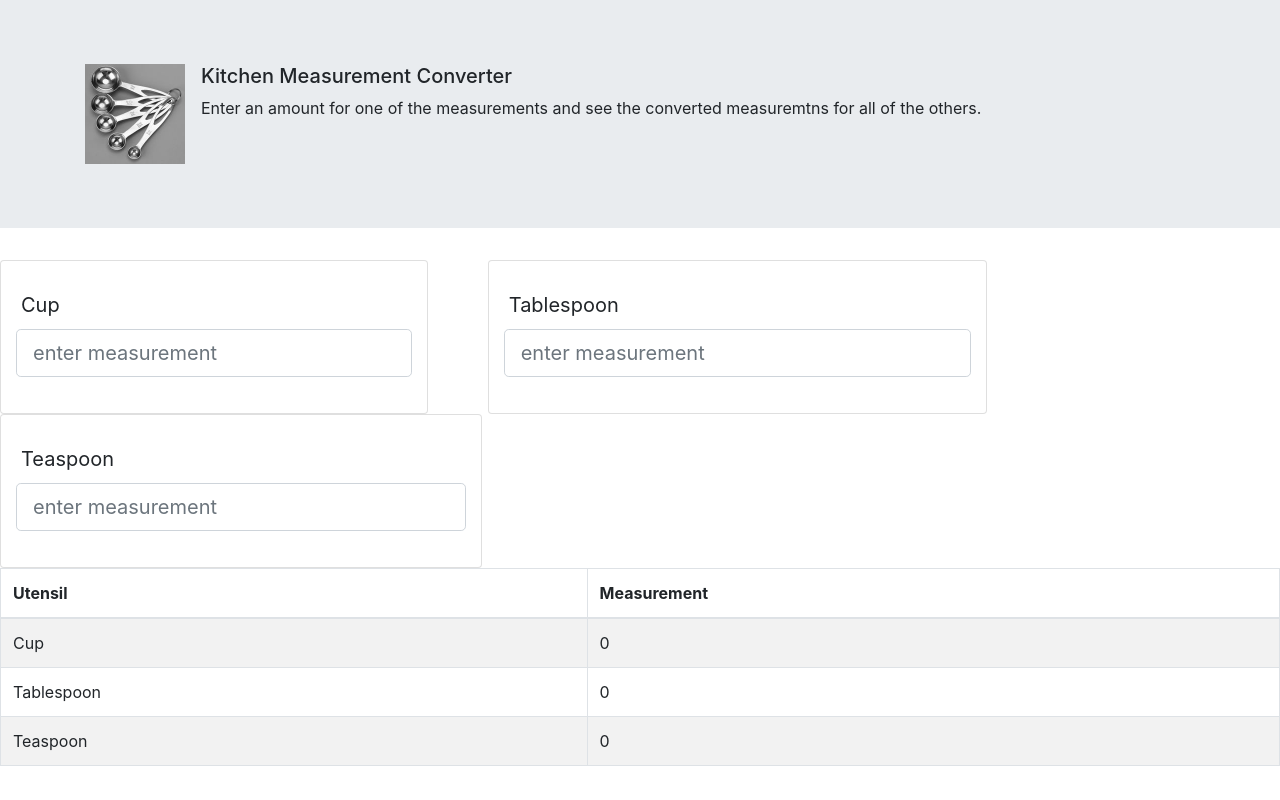
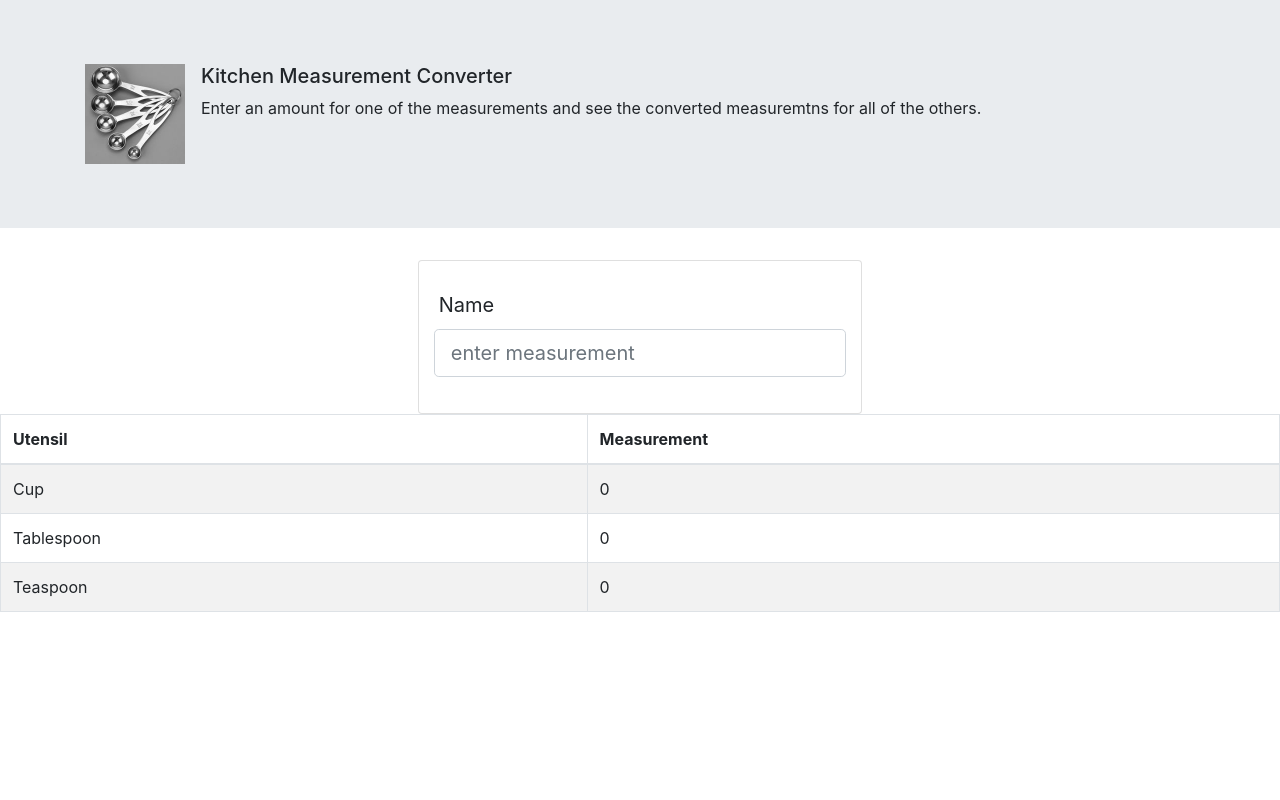
Before and after one commit to alexanderjessediaz/kitchen-measurement-converter, a React (Create React App) app: page / in a window 1280 px wide. Shown: the top 800 px of the page. Built offline with nearby package versions, Linux system fonts and the light colour scheme.

Commit message:
make UtensilCards into UtensilCard

```diff
--- a/src/App.js
+++ b/src/App.js
@@ -10,7 +10,7 @@ import Row from 'react-bootstrap/Row'
 // import Col from 'react-bootstrap/Col';
 import measuringspoons from './images/measuringspoons.jpg';
 import CalculationTable from "./components/CalculationTable";
-import UtensilCards from './components/UtensilCards';
+import UtensilCard from './components/UtensilCard';
 
 
 
@@ -18,7 +18,7 @@ import UtensilCards from './components/UtensilCards';
 class App extends Component {
 
   state = {
-    measurementTools: [
+    measurementUtensils: [
       {
         name: "Cup",
         measurement: 0
@@ -59,9 +59,9 @@ class App extends Component {
               </Container>
             </Jumbotron>
             <Row className="justify-content-md-center">
-                <UtensilCards/>
+                <UtensilCard measurementUtensils={this.state.measurementUtensils}/>
             </Row>
-            <CalculationTable/>
+            <CalculationTable measurementUtensils={this.state.measurementUtensils}/>
         </Container>
       </div>
 
--- /dev/null
+++ b/src/components/UtensilCard.js
@@ -0,0 +1,27 @@
+import React from 'react';
+
+import Card from 'react-bootstrap/Card';
+import Form from 'react-bootstrap/Form';
+
+function UtensilCard(props){
+    return (
+      <Card>
+        <Card.Body>
+        <Form.Group>
+          <Form.Row>
+            <Form.Label column="lg" md={5}>
+              Name
+            </Form.Label>
+              <Form.Control size="lg" id="cup" placeholder="enter measurement" />
+            </Form.Row>
+          </Form.Group>
+          <Card.Title>
+            <Card.Text>
+            </Card.Text>
+          </Card.Title>
+        </Card.Body>
+      </Card>
+    )
+}
+
+export default UtensilCard
--- a/src/components/UtensilCards.js
+++ /dev/null
@@ -1,70 +0,0 @@
-import React from 'react';
-import Col from 'react-bootstrap/Col';
-import CardDeck from 'react-bootstrap/CardDeck';
-import Card from 'react-bootstrap/Card';
-import Form from 'react-bootstrap/Form';
-
-function UtensilCards(props){
-    return (
-        <CardDeck >
-              <Col xs="auto">
-                <Card>
-                  <Card.Body>
-                  <Form.Group>
-                    <Form.Row>
-                      <Form.Label column="lg" md={5}>
-                       Cup
-                      </Form.Label>
-                        <Form.Control size="lg" id="cup" placeholder="enter measurement" />
-                      </Form.Row>
-                    </Form.Group>
-                    <Card.Title>
-                      <Card.Text>
-                      </Card.Text>
-                    </Card.Title>
-                  </Card.Body>
-                </Card>
-              </Col>
-              <Col xs="auto">
-                <Card>
-                  <Card.Body>
-                  <Form.Group>
-                    <Form.Row>
-                      <Form.Label column="lg" md={5}>
-                        Tablespoon
-                      </Form.Label>
-                        <Form.Control size="lg" id="cup" placeholder="enter measurement" />
-                      </Form.Row>
-                    </Form.Group>
-                    <Card.Title>
-                      <Card.Text>
-                      </Card.Text>
-                    </Card.Title>
-
-                  </Card.Body>
-                </Card>
-              </Col>
-              <Col xs="auto">
-                <Card>
-                  <Card.Body>
-                  <Form.Group>
-                    <Form.Row>
-                      <Form.Label column="lg" md={5}>
-                        Teaspoon
-                      </Form.Label>
-                        <Form.Control size="lg" id="cup" placeholder="enter measurement" />
-                      </Form.Row>
-                    </Form.Group>
-                    <Card.Title>
-                      <Card.Text>
-                      </Card.Text>
-                    </Card.Title>
-                  </Card.Body>
-                </Card>
-              </Col>
-            </CardDeck>
-
-    )
-}
-
-export default UtensilCards
```
